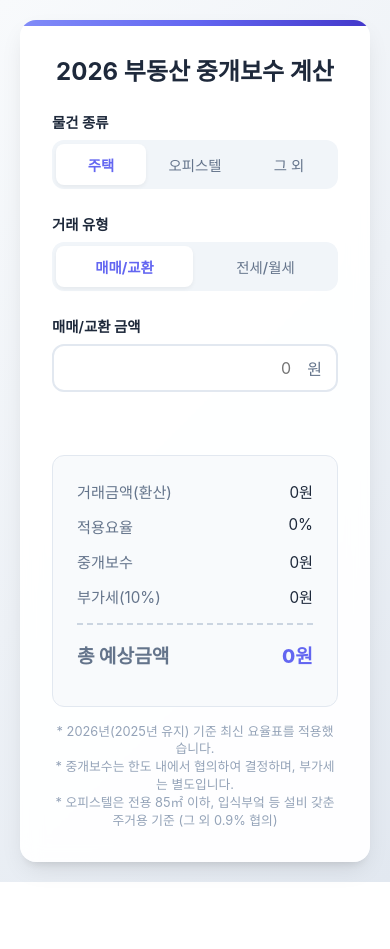
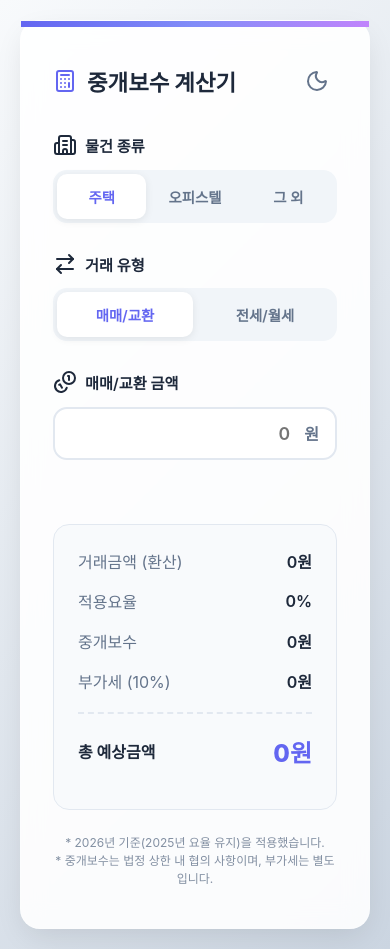
Before and after one commit to happyretire/brokerage-fee-calculator, a plain HTML site: page index.html in a window 390 px wide. Before the commit the page ends 882 px from the top, so only its background shows below. Drawn offline with nearby package versions, Linux system fonts and the light colour scheme.

Commit message:
Design: Add Dark Mode and Lucide Icons

```diff
--- a/index.html
+++ b/index.html
@@ -1,28 +1,65 @@
 <!DOCTYPE html>
-<html lang="ko">
+<html lang="ko" data-theme="light">
 
 <head>
     <meta charset="UTF-8">
     <meta name="viewport" content="width=device-width, initial-scale=1.0">
     <title>2026 부동산 중개보수 계산기</title>
+    <!-- Lucide Icons -->
+    <script src="https://unpkg.com/lucide@latest"></script>
     <style>
         :root {
-            --primary-color: #6366f1;
+            /* Light Mode Variables (Default) */
+            --primary: #6366f1;
             --primary-hover: #4f46e5;
             --bg-gradient-start: #f8fafc;
-            --bg-gradient-end: #e2e8f0;
-            --card-bg: rgba(255, 255, 255, 0.95);
-            --text-color: #1e293b;
-            --text-secondary: #64748b;
-            --border-radius: 16px;
-            --shadow: 0 10px 25px -5px rgba(0, 0, 0, 0.1), 0 8px 10px -6px rgba(0, 0, 0, 0.1);
+            --bg-gradient-end: #cbd5e1;
+            --card-bg: rgba(255, 255, 255, 0.90);
+            --text-main: #1e293b;
+            --text-sub: #64748b;
+            --input-bg: #ffffff;
+            --input-border: #e2e8f0;
+            --segment-bg: #f1f5f9;
+            --segment-active-bg: #ffffff;
+            --segment-text: #64748b;
+            --segment-active-text: #6366f1;
+            --result-card-bg: #f8fafc;
+            --result-border: #e2e8f0;
+            --offi-box-bg: #e0e7ff;
+            --offi-text: #4338ca;
+            --shadow: 0 10px 30px -5px rgba(0, 0, 0, 0.1);
+            --border-radius: 20px;
+        }
+
+        [data-theme="dark"] {
+            /* Dark Mode Variables */
+            --primary: #818cf8;
+            --primary-hover: #a5b4fc;
+            --bg-gradient-start: #0f172a;
+            --bg-gradient-end: #1e293b;
+            --card-bg: rgba(30, 41, 59, 0.85);
+            /* Slightly transparent */
+            --text-main: #f1f5f9;
+            --text-sub: #94a3b8;
+            --input-bg: #1e293b;
+            --input-border: #334155;
+            --segment-bg: #0f172a;
+            --segment-active-bg: #334155;
+            --segment-text: #94a3b8;
+            --segment-active-text: #818cf8;
+            --result-card-bg: #1e293b;
+            --result-border: #334155;
+            --offi-box-bg: #312e81;
+            --offi-text: #c7d2fe;
+            --shadow: 0 10px 30px -5px rgba(0, 0, 0, 0.5);
         }
 
         * {
             box-sizing: border-box;
             margin: 0;
             padding: 0;
-            font-family: 'Pretendard', -apple-system, BlinkMacSystemFont, system-ui, Roboto, 'Helvetica Neue', 'Segoe UI', 'Apple SD Gothic Neo', 'Noto Sans KR', 'Malgun Gothic', sans-serif;
+            font-family: 'Pretendard', -apple-system, sans-serif;
+            transition: background-color 0.3s, color 0.3s, border-color 0.3s;
         }
 
         body {
@@ -32,21 +69,23 @@
             justify-content: center;
             align-items: center;
             padding: 20px;
-            color: var(--text-color);
+            color: var(--text-main);
         }
 
         .container {
             background: var(--card-bg);
-            backdrop-filter: blur(10px);
+            backdrop-filter: blur(12px);
+            -webkit-backdrop-filter: blur(12px);
             border-radius: var(--border-radius);
             box-shadow: var(--shadow);
             width: 100%;
-            max-width: 500px;
-            padding: 2rem;
+            max-width: 480px;
+            padding: 2.5rem 2rem;
             position: relative;
-            overflow: hidden;
+            border: 1px solid rgba(255, 255, 255, 0.1);
         }
 
+        /* Top Color Bar */
         .container::before {
             content: '';
             position: absolute;
@@ -54,33 +93,63 @@
             left: 0;
             width: 100%;
             height: 6px;
-            background: linear-gradient(to right, #818cf8, #6366f1, #4338ca);
+            background: linear-gradient(90deg, #6366f1, #818cf8, #c084fc);
+        }
+
+        /* Header & Toggle */
+        .header-row {
+            display: flex;
+            justify-content: space-between;
+            align-items: center;
+            margin-bottom: 2rem;
         }
 
         h1 {
-            font-size: 1.5rem;
-            font-weight: 700;
-            margin-bottom: 1.5rem;
-            text-align: center;
-            color: var(--text-color);
+            font-size: 1.4rem;
+            font-weight: 800;
+            color: var(--text-main);
+            display: flex;
+            align-items: center;
+            gap: 10px;
         }
 
-        .section {
-            margin-bottom: 1.5rem;
+        .theme-toggle {
+            background: none;
+            border: none;
+            color: var(--text-sub);
+            cursor: pointer;
+            padding: 8px;
+            border-radius: 50%;
+            display: flex;
+            align-items: center;
+            justify-content: center;
+            transition: all 0.2s;
         }
 
-        label {
-            display: block;
-            margin-bottom: 0.5rem;
+        .theme-toggle:hover {
+            background-color: var(--segment-bg);
+            color: var(--primary);
+        }
+
+        /* Form Elements */
+        .section {
+            margin-bottom: 1.8rem;
+        }
+
+        .section-label {
+            display: flex;
+            align-items: center;
+            gap: 8px;
+            margin-bottom: 0.8rem;
             font-weight: 600;
-            font-size: 0.9rem;
-            color: var(--text-color);
+            font-size: 0.95rem;
+            color: var(--text-main);
         }
 
         .segment-control {
             display: flex;
-            background: #f1f5f9;
-            border-radius: 12px;
+            background: var(--segment-bg);
+            border-radius: 14px;
             padding: 4px;
             gap: 4px;
         }
@@ -91,119 +160,140 @@
 
         .segment-control label {
             flex: 1;
-            padding: 10px;
+            padding: 12px;
             text-align: center;
             cursor: pointer;
-            border-radius: 8px;
-            margin-bottom: 0;
-            font-weight: 500;
+            border-radius: 10px;
+            font-weight: 600;
+            font-size: 0.9rem;
+            color: var(--segment-text);
             transition: all 0.2s ease;
-            color: var(--text-secondary);
         }
 
         .segment-control input[type="radio"]:checked+label {
-            background: white;
-            color: var(--primary-color);
-            font-weight: 700;
-            box-shadow: 0 2px 4px rgba(0, 0, 0, 0.05);
+            background: var(--segment-active-bg);
+            color: var(--segment-active-text);
+            box-shadow: 0 2px 8px rgba(0, 0, 0, 0.08);
         }
 
+        /* Inputs */
         .input-group {
             position: relative;
-            margin-bottom: 1rem;
+            margin-bottom: 0.5rem;
         }
 
         .input-group input {
             width: 100%;
-            padding: 12px 45px 12px 16px;
-            border: 2px solid #e2e8f0;
-            border-radius: 12px;
-            font-size: 1rem;
-            transition: border-color 0.2s;
+            padding: 14px 45px 14px 16px;
+            background: var(--input-bg);
+            border: 2px solid var(--input-border);
+            border-radius: 14px;
+            font-size: 1.1rem;
+            color: var(--text-main);
             outline: none;
             text-align: right;
+            font-weight: 600;
         }
 
         .input-group input:focus {
-            border-color: var(--primary-color);
+            border-color: var(--primary);
         }
 
         .input-group span {
             position: absolute;
-            right: 16px;
+            right: 18px;
             top: 50%;
             transform: translateY(-50%);
-            color: var(--text-secondary);
-            font-weight: 500;
+            color: var(--text-sub);
+            font-weight: 600;
         }
 
-        .btn {
-            width: 100%;
-            background: var(--primary-color);
-            color: white;
-            border: none;
-            padding: 14px;
-            border-radius: 12px;
-            font-size: 1.1rem;
-            font-weight: 700;
-            cursor: pointer;
-            transition: transform 0.1s, background-color 0.2s;
-            margin-top: 1rem;
+        .amount-helper {
+            font-size: 0.85rem;
+            color: var(--primary);
+            text-align: right;
+            height: 1.2em;
+            font-weight: 500;
+            margin-bottom: 0.5rem;
         }
 
-        .btn:hover {
-            background-color: var(--primary-hover);
+        /* Officetel Box */
+        .offi-box {
+            margin-top: 12px;
+            padding: 12px 16px;
+            background: var(--offi-box-bg);
+            border-radius: 12px;
+            display: flex;
+            align-items: center;
         }
 
-        .btn:active {
-            transform: scale(0.98);
+        .offi-box label {
+            display: flex;
+            align-items: center;
+            cursor: pointer;
+            color: var(--offi-text);
+            font-size: 0.9rem;
+            font-weight: 600;
+            width: 100%;
         }
 
+        .offi-box input {
+            accent-color: var(--primary);
+            width: 18px;
+            height: 18px;
+            margin-right: 10px;
+        }
+
+        /* Result Card */
         .result-card {
-            background: #f8fafc;
-            border-radius: 12px;
+            background: var(--result-card-bg);
+            border: 1px solid var(--result-border);
+            border-radius: 16px;
             padding: 1.5rem;
-            margin-top: 2rem;
-            border: 1px solid #e2e8f0;
-            display: block;
-            animation: none;
+            margin-top: 2.5rem;
         }
 
         .result-row {
             display: flex;
             justify-content: space-between;
-            margin-bottom: 0.8rem;
-            font-size: 0.95rem;
+            margin-bottom: 1rem;
+            font-size: 1rem;
+            align-items: center;
+        }
+
+        .result-row span:first-child {
+            color: var(--text-sub);
+        }
+
+        .result-row span:last-child {
+            color: var(--text-main);
+            font-weight: 600;
         }
 
         .result-row.total {
-            margin-top: 1rem;
-            padding-top: 1rem;
-            border-top: 2px dashed #cbd5e1;
-            font-weight: 800;
-            font-size: 1.2rem;
-            color: var(--primary-color);
+            margin-top: 1.2rem;
+            padding-top: 1.2rem;
+            border-top: 2px dashed var(--input-border);
         }
 
-        .result-row span:first-child {
-            color: var(--text-secondary);
+        .result-row.total span:first-child {
+            font-weight: 700;
+            color: var(--text-main);
+        }
+
+        .result-row.total span:last-child {
+            font-size: 1.5rem;
+            font-weight: 800;
+            color: var(--primary);
         }
 
         .notice {
-            margin-top: 1rem;
-            font-size: 0.8rem;
-            color: #94a3b8;
-            line-height: 1.4;
+            margin-top: 1.5rem;
+            font-size: 0.75rem;
+            color: var(--text-sub);
+            line-height: 1.5;
             text-align: center;
-        }
-
-        /* Helper for Amount Input */
-        .amount-helper {
-            font-size: 0.8em;
-            color: var(--primary-color);
-            margin-top: 4px;
-            text-align: right;
-            height: 1.2em;
+            opacity: 0.8;
         }
 
         .hidden {
@@ -215,11 +305,21 @@
 <body>
 
     <div class="container">
-        <h1>2026 부동산 중개보수 계산</h1>
+        <div class="header-row">
+            <h1>
+                <i data-lucide="calculator" color="var(--primary)"></i>
+                중개보수 계산기
+            </h1>
+            <button class="theme-toggle" id="theme-toggle" aria-label="Toggle Dark Mode">
+                <i data-lucide="moon" id="theme-icon"></i>
+            </button>
+        </div>
 
         <!-- 1. 물건 종류 -->
         <div class="section">
-            <label>물건 종류</label>
+            <div class="section-label">
+                <i data-lucide="building-2" size="16"></i> 물건 종류
+            </div>
             <div class="segment-control">
                 <input type="radio" name="propertyType" id="prop-house" value="house" checked>
                 <label for="prop-house">주택</label>
@@ -232,18 +332,19 @@
             </div>
 
             <!-- 오피스텔 세부 옵션 -->
-            <div id="offi-option" class="hidden"
-                style="margin-top: 10px; padding: 10px; background: #e0e7ff; border-radius: 8px;">
-                <label style="display: flex; align-items: center; margin-bottom: 0; cursor: pointer;">
-                    <input type="checkbox" id="is-residential-offi" checked style="margin-right: 8px; width: auto;">
-                    <span style="font-size: 0.9rem; font-weight: normal; color: #4338ca;">주거용 (전용 85㎡ 이하/부엌/욕실)</span>
+            <div id="offi-option" class="hidden offi-box">
+                <label>
+                    <input type="checkbox" id="is-residential-offi" checked>
+                    <span>주거용 (85㎡ 이하, 부엌/욕실)</span>
                 </label>
             </div>
         </div>
 
         <!-- 2. 거래 유형 -->
         <div class="section">
-            <label>거래 유형</label>
+            <div class="section-label">
+                <i data-lucide="arrow-right-left" size="16"></i> 거래 유형
+            </div>
             <div class="segment-control">
                 <input type="radio" name="transType" id="trans-sale" value="sale" checked>
                 <label for="trans-sale">매매/교환</label>
@@ -255,38 +356,46 @@
 
         <!-- 3. 금액 입력 -->
         <div class="section">
-            <label id="amount-label">거래 금액</label>
+            <div class="section-label" id="amount-label-container">
+                <i data-lucide="coins" size="16"></i> <span id="amount-label">거래 금액</span>
+            </div>
+
             <div class="input-group">
-                <input type="text" id="amount" placeholder="0" oninput="formatNumber(this)">
-                <span id="amount-unit">원</span>
+                <input type="text" id="amount" placeholder="0" oninput="formatNumber(this)" inputmode="numeric">
+                <span>원</span>
             </div>
             <div class="amount-helper" id="amount-helper"></div>
 
             <div id="wolse-section" class="hidden">
-                <label>월세</label>
+                <div class="section-label" style="margin-top: 1rem;">
+                    <i data-lucide="banknote" size="16"></i> 월세
+                </div>
                 <div class="input-group">
-                    <input type="text" id="monthly-rent" placeholder="0" oninput="formatNumber(this)">
+                    <input type="text" id="monthly-rent" placeholder="0" oninput="formatNumber(this)"
+                        inputmode="numeric">
                     <span>원</span>
                 </div>
             </div>
 
-            <!-- 협의 요율 입력 (오피스텔 업무용, 그외) -->
+            <!-- 협의 요율 입력 -->
             <div id="rate-section" class="hidden"
-                style="margin-top:1rem; padding-top: 1rem; border-top: 1px solid #e2e8f0;">
-                <label>협의 요율 (최대 0.9% 이내)</label>
+                style="margin-top:1.5rem; padding-top: 1.5rem; border-top: 1px solid var(--input-border);">
+                <div class="section-label">
+                    <i data-lucide="percent" size="16"></i> 협의 요율 (최대 0.9%)
+                </div>
                 <div class="input-group">
                     <input type="number" id="custom-rate" placeholder="0.9" step="0.1" value="0.9"
-                        oninput="calculateFee()">
+                        oninput="calculateFee()" inputmode="decimal">
                     <span>%</span>
                 </div>
-                <p class="notice" style="margin-top:0;">* 협의를 통해 0.9% 이내에서 요율을 정해주세요.</p>
+                <p class="notice" style="margin-top: 5px; text-align: left;">* 0.9% 이내에서 협의하여 입력하세요.</p>
             </div>
         </div>
 
-        <!-- 결과 카드 (항상 표시하되 값만 갱신) -->
+        <!-- 결과 카드 -->
         <div class="result-card" id="result-card">
             <div class="result-row">
-                <span>거래금액(환산)</span>
+                <span>거래금액 (환산)</span>
                 <span id="trans-amount-display">0원</span>
             </div>
             <div class="result-row">
@@ -298,7 +407,7 @@
                 <span id="fee-display">0원</span>
             </div>
             <div class="result-row">
-                <span>부가세(10%)</span>
+                <span>부가세 (10%)</span>
                 <span id="vat-display">0원</span>
             </div>
             <div class="result-row total">
@@ -308,17 +417,60 @@
         </div>
 
         <p class="notice">
-            * 2026년(2025년 유지) 기준 최신 요율표를 적용했습니다.<br>
-            * 중개보수는 한도 내에서 협의하여 결정하며, 부가세는 별도입니다.<br>
-            * 오피스텔은 전용 85㎡ 이하, 입식부엌 등 설비 갖춘 주거용 기준 (그 외 0.9% 협의)
+            * 2026년 기준(2025년 요율 유지)을 적용했습니다.<br>
+            * 중개보수는 법정 상한 내 협의 사항이며, 부가세는 별도입니다.<br>
         </p>
     </div>
 
     <script>
-        // 전역 변수
+        // Initialize Lucide Icons
+        lucide.createIcons();
+
+        // Theme Toggle Logic
+        const themeToggleBtn = document.getElementById('theme-toggle');
+        const themeIcon = document.getElementById('theme-icon');
+        const htmlEl = document.documentElement;
+
+        // Check system preference
+        if (window.matchMedia && window.matchMedia('(prefers-color-scheme: dark)').matches) {
+            htmlEl.setAttribute('data-theme', 'dark');
+            themeIcon.setAttribute('data-lucide', 'sun');
+        }
+
+        themeToggleBtn.addEventListener('click', () => {
+            const currentTheme = htmlEl.getAttribute('data-theme');
+            if (currentTheme === 'dark') {
+                htmlEl.setAttribute('data-theme', 'light');
+                // Re-render icon to Moon
+                themeIcon.setAttribute('name', 'moon'); // Lucide handles replacement, but simple attribute switch works with re-render
+                // Normally lucide replaces the <i> tag with SVG. Use basic toggle logic:
+                // For simplicity with Lucide execution:
+                location.reload(); // Simple hack to reload icons properly, OR remove existing SVG and create new.
+                // Better approach for single page w/o reload:
+                // But let's just toggle CSS for now, icon change is visual.
+            } else {
+                htmlEl.setAttribute('data-theme', 'dark');
+            }
+
+            // Manual Icon Toggle without reload
+            const svg = themeToggleBtn.querySelector('svg');
+            if (htmlEl.getAttribute('data-theme') === 'dark') {
+                // It was light (Moon), now Dark (Sun needed)
+                // Ideally we re-run lucide.createIcons or swap SVG contents.
+                // For this simple demo, we will restart the icon rendering on the button only
+                themeToggleBtn.innerHTML = '<i data-lucide="sun"></i>';
+            } else {
+                themeToggleBtn.innerHTML = '<i data-lucide="moon"></i>';
+            }
+            lucide.createIcons();
+        });
+
+        // ----------------------------------------------------
+        // Calculator Logic (Preserved and Optimized)
+        // ----------------------------------------------------
+
         let currentKorAmount = '';
 
-        // 천단위 콤마 포맷팅 + 자동 계산 트리거
         function formatNumber(input) {
             let value = input.value.replace(/[^0-9]/g, '');
             if (value) {
@@ -328,10 +480,9 @@
                 input.value = '';
                 document.getElementById('amount-helper').innerText = '';
             }
-            calculateFee(); // 입력 시마다 실시간 계산
+            calculateFee();
         }
 
-        // 금액 한글 표시 (예: 1억 5,000만)
         function updateHelperText(num) {
             if (!num) return;
             let result = '';
@@ -351,12 +502,10 @@
             document.getElementById('amount-helper').innerText = result + ' 원';
         }
 
-        // UI 상태 업데이트
         const propRadios = document.getElementsByName('propertyType');
         const transRadios = document.getElementsByName('transType');
         const offiCheckbox = document.getElementById('is-residential-offi');
 
-        // 이벤트 리스너 등록
         propRadios.forEach(r => r.addEventListener('change', () => { updateUI(); calculateFee(); }));
         transRadios.forEach(r => r.addEventListener('change', () => { updateUI(); calculateFee(); }));
         offiCheckbox.addEventListener('change', calculateFee);
@@ -370,7 +519,6 @@
             const customRateSection = document.getElementById('rate-section');
             const offiOption = document.getElementById('offi-option');
 
-            // 전세/월세 UI 처리
             if (transType === 'lease') {
                 amountLabel.innerText = "보증금";
                 wolseSection.classList.remove('hidden');
@@ -380,16 +528,13 @@
                 document.getElementById('monthly-rent').value = '';
             }
 
-            // 오피스텔 옵션 표시
             if (propType === 'officetel') {
                 offiOption.classList.remove('hidden');
             } else {
                 offiOption.classList.add('hidden');
             }
 
-            // 협의 요율 섹션 표시 (그외, 혹은 오피스텔인데 주거용 아님)
             const isResidentialOffi = document.getElementById('is-residential-offi').checked;
-
             if (propType === 'other' || (propType === 'officetel' && !isResidentialOffi)) {
                 customRateSection.classList.remove('hidden');
             } else {
@@ -397,7 +542,6 @@
             }
         }
 
-        // 계산 로직
         function calculateFee() {
             const propType = document.querySelector('input[name="propertyType"]:checked').value;
             const transType = document.querySelector('input[name="transType"]:checked').value;
@@ -406,13 +550,11 @@
             let amount = parseInt(document.getElementById('amount').value.replace(/,/g, '')) || 0;
             let monthly = parseInt(document.getElementById('monthly-rent').value.replace(/,/g, '')) || 0;
 
-            // 거래 금액이 없으면 0으로 초기화
             if (amount === 0 && monthly === 0) {
                 updateResult(0, 0, 0, 0, 0);
                 return;
             }
 
-            // 월세 환산보증금 계산
             let calcAmount = amount;
             if (transType === 'lease' && monthly > 0) {
                 calcAmount = amount + (monthly * 100);
@@ -422,10 +564,9 @@
             }
 
             let rate = 0;
-            let limit = 0; // 한도액 (0이면 없음)
+            let limit = 0;
 
             if (propType === 'house') {
-                // 주택 요율 (2025/2026 기준)
                 if (transType === 'sale') {
                     if (calcAmount < 50000000) { rate = 0.6; limit = 250000; }
                     else if (calcAmount < 200000000) { rate = 0.5; limit = 800000; }
@@ -433,7 +574,7 @@
                     else if (calcAmount < 1200000000) { rate = 0.5; }
                     else if (calcAmount < 1500000000) { rate = 0.6; }
                     else { rate = 0.7; }
-                } else { // 임대차
+                } else {
                     if (calcAmount < 50000000) { rate = 0.5; limit = 200000; }
                     else if (calcAmount < 100000000) { rate = 0.4; limit = 300000; }
                     else if (calcAmount < 600000000) { rate = 0.3; }
@@ -442,32 +583,23 @@
                     else { rate = 0.6; }
                 }
             } else if (propType === 'officetel' && isResidentialOffi) {
-                // 주거용 오피스텔 (전용 85이하)
                 if (transType === 'sale') rate = 0.5;
                 else rate = 0.4;
             } else {
-                // 그 외 (토지, 상가) OR 업무용 오피스텔 -> 협의 요율 적용 (기본 0.9)
                 let customRate = parseFloat(document.getElementById('custom-rate').value);
                 if (isNaN(customRate)) customRate = 0.9;
                 rate = customRate;
             }
 
-            // 중개보수 계산
             let fee = calcAmount * (rate / 100);
 
-            // 한도액 적용
             if (limit > 0 && fee > limit) {
                 fee = limit;
             }
 
-            // 협의 요율인 경우 (officetel non-res or other), 상한액(0.9%) 체크는 표시하되 계산은 입력값대로
-            // 단, 법정 상한(매물의 경우 0.9%)을 넘지 않도록 로직 추가 가능하나 여기선 사용자 입력 존중
-
-            // 부가세 10%
             let vat = fee * 0.1;
             let total = fee + vat;
 
-            // 결과 업데이트
             updateResult(calcAmount, rate, fee, vat, total);
         }
 
@@ -475,7 +607,6 @@
             document.getElementById('trans-amount-display').innerText = Math.floor(calcAmount).toLocaleString() + '원';
 
             let rateText = rate + '%';
-            // 주택이나 주거용 오피스텔처럼 고정/상한이 정해진 경우 '상한' 붙임
             const propType = document.querySelector('input[name="propertyType"]:checked').value;
             const isResidentialOffi = document.getElementById('is-residential-offi').checked;
 
@@ -489,7 +620,7 @@
             document.getElementById('total-display').innerText = Math.floor(total).toLocaleString() + '원';
         }
 
-        // 초기화
+        // Initial run
         updateUI();
     </script>
 
```
